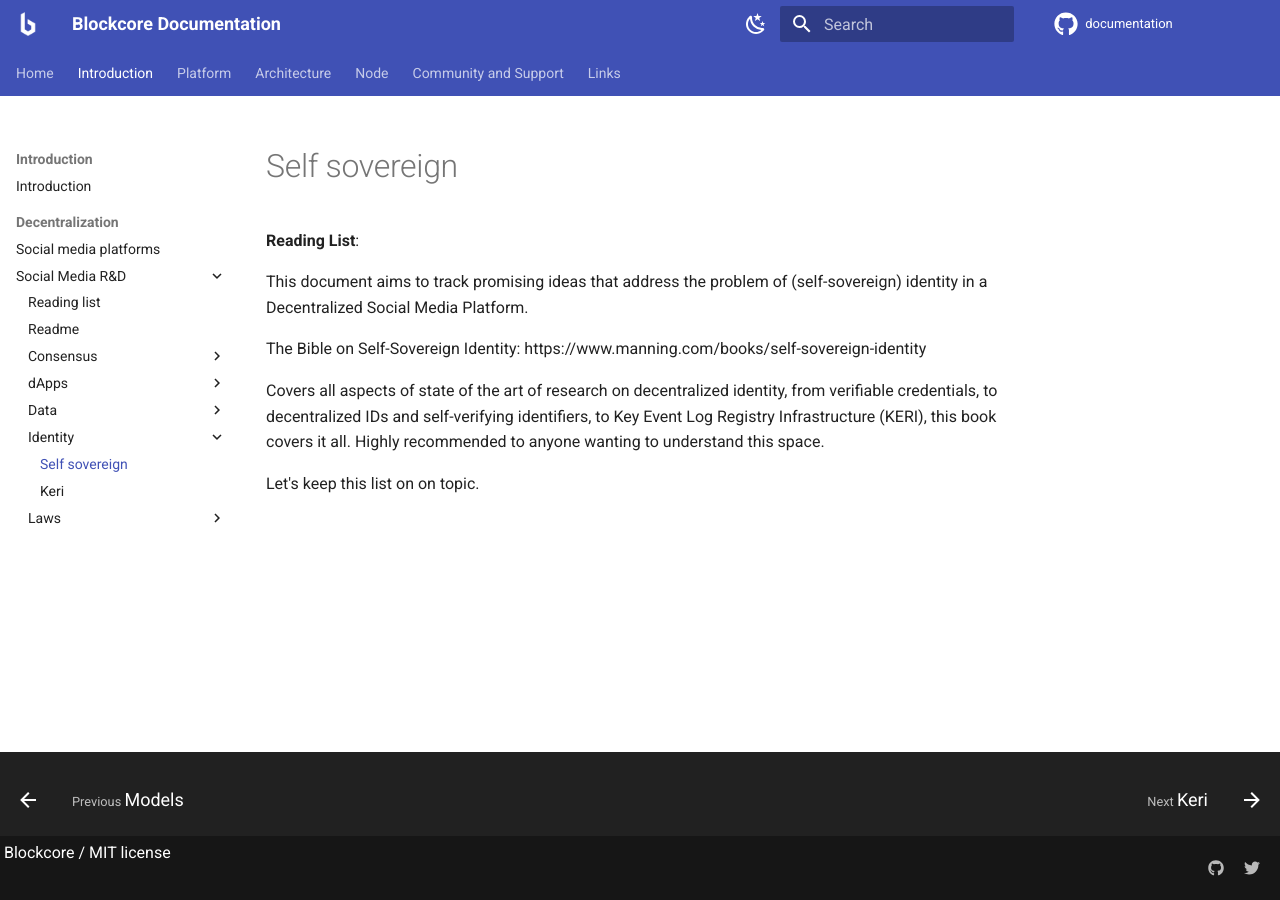
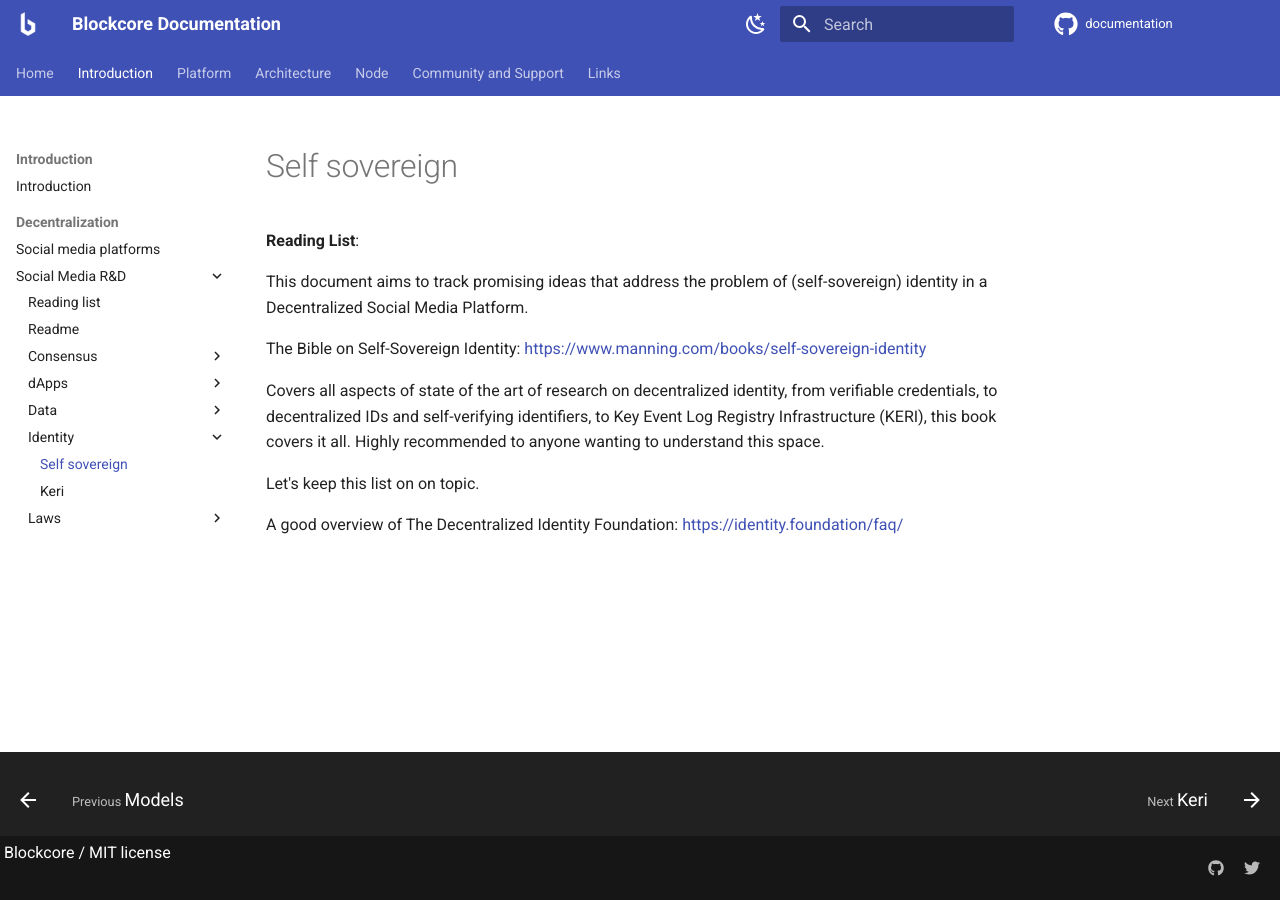
Before and after one commit to block-core/documentation, an MkDocs documentation site: the page built from docs/decentralization/social-media/research-and-design/identity/self-sovereign.md, in a window 1280 px wide. Built offline with MkDocs 1.6.1 and Material for MkDocs 9.7.7, drawn with Linux system fonts in a browser that asks for light colours; comment, search, counter and statistics services are not loaded.

Commit message:
added link

```diff
--- a/docs/decentralization/social-media/research-and-design/identity/self-sovereign.md
+++ b/docs/decentralization/social-media/research-and-design/identity/self-sovereign.md
@@ -2,10 +2,12 @@
 
 This document aims to track promising ideas that address the problem of (self-sovereign) identity in a Decentralized Social Media Platform.
 
-The Bible on Self-Sovereign Identity:
-https://www.manning.com/books/self-sovereign-identity
+The Bible on Self-Sovereign Identity: <a href="https://www.manning.com/books/self-sovereign-identity">https://www.manning.com/books/self-sovereign-identity</a>
 
 Covers all aspects of state of the art of research on decentralized identity, from verifiable credentials, to decentralized IDs and self-verifying identifiers, to Key Event Log Registry Infrastructure (KERI), this book covers it all.
 Highly recommended to anyone wanting to understand this space.
 
 Let's keep this list on on topic.
+
+
+A good overview of The Decentralized Identity Foundation: <a href="https://identity.foundation/faq/">https://identity.foundation/faq/</a>
```
